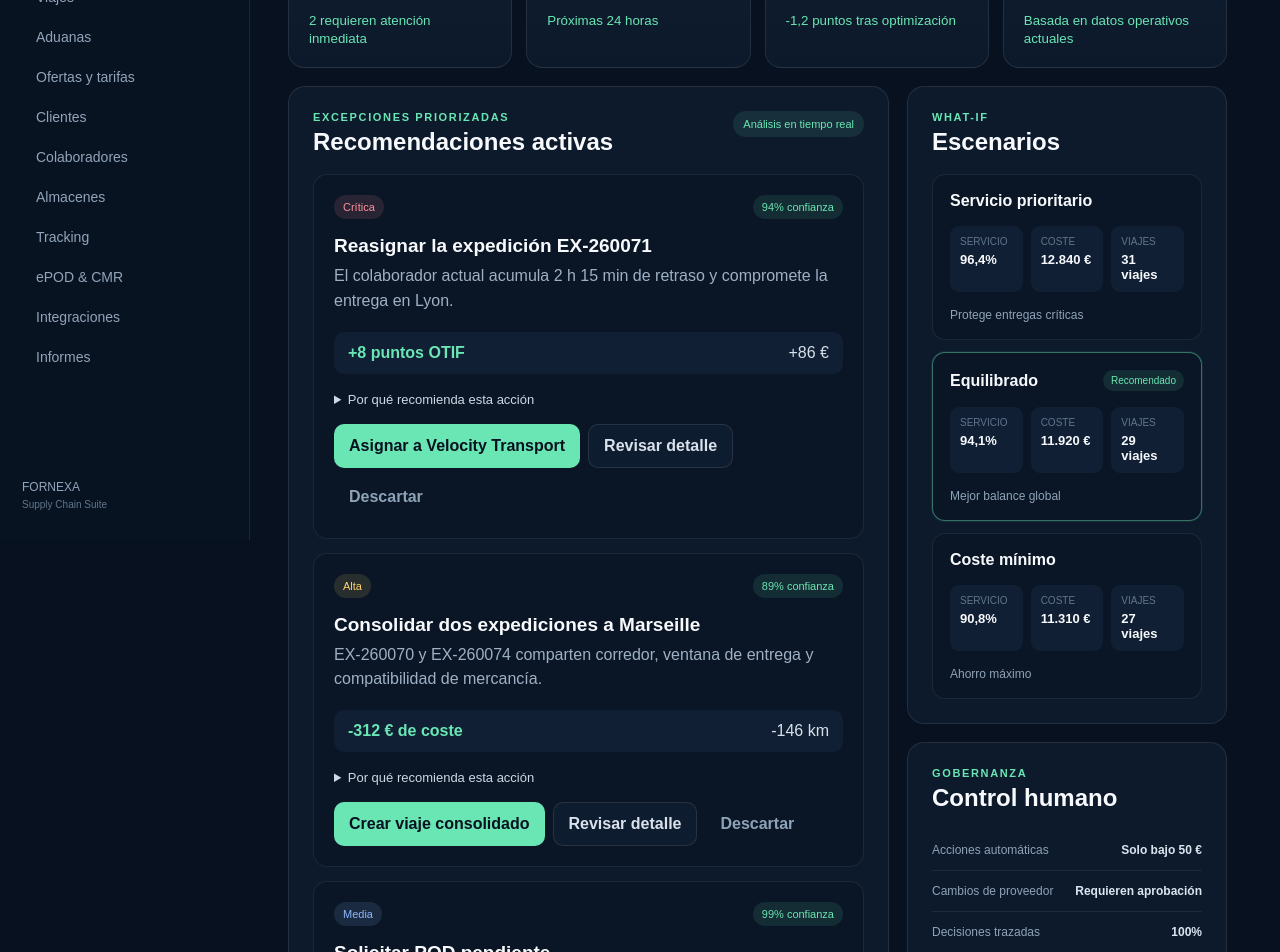
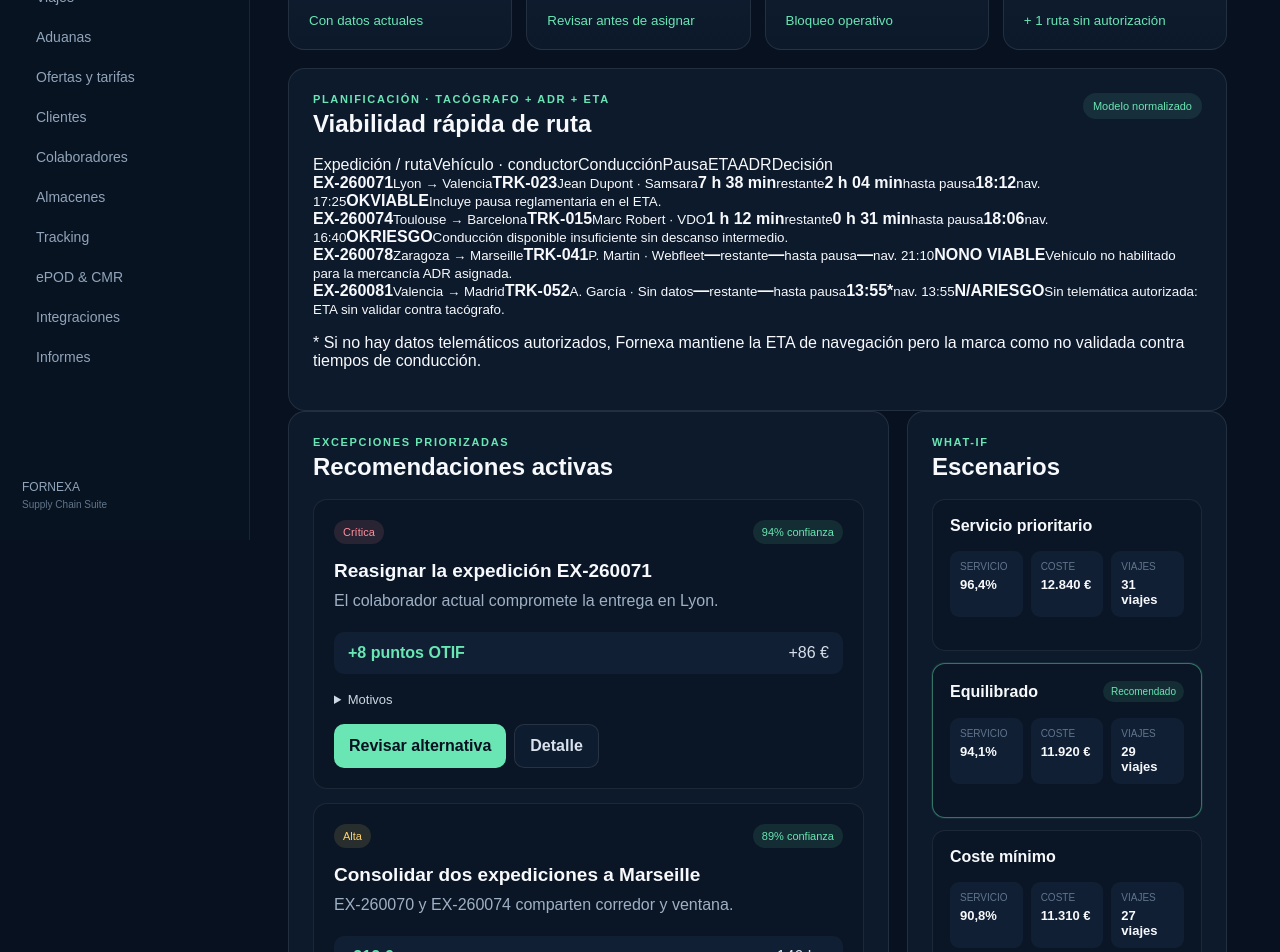
Before and after one commit to fragonh2-boop/Fornexa, a Next.js app: page /dashboard/decision-center in a window 1280 px wide. Shown: the part 260-1212 px from the top of the page. Built offline with nearby package versions, Linux system fonts and the light colour scheme.

Commit message:
Add telematics route feasibility to Decision Center

```diff
--- a/app/dashboard/decision-center/page.tsx
+++ b/app/dashboard/decision-center/page.tsx
@@ -1,146 +1,62 @@
 import Link from "next/link";
+import { routeFeasibilityDemo } from "../../../lib/telematics/providers";
 import styles from "./decision-center.module.css";
 
 const recommendations = [
-  {
-    priority: "Crítica",
-    title: "Reasignar la expedición EX-260071",
-    summary: "El colaborador actual acumula 2 h 15 min de retraso y compromete la entrega en Lyon.",
-    action: "Asignar a Velocity Transport",
-    confidence: 94,
-    impact: "+8 puntos OTIF",
-    cost: "+86 €",
-    reason: ["Disponibilidad confirmada", "98% puntualidad en esta ruta", "Capacidad ADR válida", "Entrega estimada hoy 19:10"],
-  },
-  {
-    priority: "Alta",
-    title: "Consolidar dos expediciones a Marseille",
-    summary: "EX-260070 y EX-260074 comparten corredor, ventana de entrega y compatibilidad de mercancía.",
-    action: "Crear viaje consolidado",
-    confidence: 89,
-    impact: "-312 € de coste",
-    cost: "-146 km",
-    reason: ["Ocupación prevista 87%", "Sin desvío superior a 18 min", "Mismo colaborador preferente", "Reducción estimada de CO₂: 11%"],
-  },
-  {
-    priority: "Media",
-    title: "Solicitar POD pendiente",
-    summary: "La expedición EX-260069 figura entregada, pero falta la prueba documental del destinatario.",
-    action: "Enviar solicitud automática",
-    confidence: 99,
-    impact: "Cierre documental",
-    cost: "0 €",
-    reason: ["Entrega confirmada por tracking", "Sin POD adjunto", "SLA documental: 4 horas", "Contacto operativo disponible"],
-  },
+  { priority:"Crítica", title:"Reasignar la expedición EX-260071", summary:"El colaborador actual compromete la entrega en Lyon.", action:"Revisar alternativa", confidence:94, impact:"+8 puntos OTIF", cost:"+86 €", reason:["Disponibilidad confirmada","Capacidad ADR válida","ETA ajustada por tacógrafo"] },
+  { priority:"Alta", title:"Consolidar dos expediciones a Marseille", summary:"EX-260070 y EX-260074 comparten corredor y ventana.", action:"Crear viaje consolidado", confidence:89, impact:"-312 €", cost:"-146 km", reason:["Ocupación prevista 87%","Mismo corredor","Sin incompatibilidad de mercancía"] },
+  { priority:"Media", title:"Solicitar POD pendiente", summary:"EX-260069 figura entregada sin prueba documental.", action:"Solicitar POD", confidence:99, impact:"Cierre documental", cost:"0 €", reason:["Entrega confirmada","Sin POD adjunto","SLA documental excedido"] },
 ];
 
-const scenarios = [
-  ["Servicio prioritario", "96,4%", "12.840 €", "31 viajes", "Protege entregas críticas"],
-  ["Equilibrado", "94,1%", "11.920 €", "29 viajes", "Mejor balance global"],
-  ["Coste mínimo", "90,8%", "11.310 €", "27 viajes", "Ahorro máximo"],
-];
+const scenarios=[["Servicio prioritario","96,4%","12.840 €","31 viajes"],["Equilibrado","94,1%","11.920 €","29 viajes"],["Coste mínimo","90,8%","11.310 €","27 viajes"]];
 
-export default function DecisionCenterPage() {
-  return (
-    <main className={styles.shell}>
+export default function DecisionCenterPage(){
+  const viable=routeFeasibilityDemo.filter(x=>x.status==="VIABLE").length;
+  const risk=routeFeasibilityDemo.filter(x=>x.status==="RIESGO").length;
+  const blocked=routeFeasibilityDemo.filter(x=>x.status==="NO VIABLE").length;
+  return <main className={styles.shell}>
     <aside className={styles.sidebar}>
       <Link href="/dashboard" className={styles.brand}>FORNEXA</Link>
       <nav className={styles.nav}>
-          <Link href="/dashboard">Control Tower</Link>
-          <Link className={styles.active} href="/dashboard/decision-center">Decision Center</Link>
-          <Link href="/dashboard/partidas">Partidas</Link>
-          <Link href="/dashboard/expediciones">Expediciones</Link>
-          <Link href="/dashboard/viajes">Viajes</Link>
-          <Link href="/dashboard/ofertas-tarifas">Ofertas y tarifas</Link>
-          <Link href="/dashboard/clientes">Clientes</Link>
-          <Link href="/dashboard/colaboradores">Colaboradores</Link>
-          <Link href="/dashboard/almacenes">Almacenes</Link>
-          <Link href="/dashboard/tracking">Tracking</Link>
-          <Link href="/dashboard/epod-cmr">ePOD & CMR</Link>
-          <Link href="/dashboard/informes">Informes</Link>
+        <Link href="/dashboard">Control Tower</Link><Link className={styles.active} href="/dashboard/decision-center">Decision Center</Link><Link href="/dashboard/partidas">Partidas</Link><Link href="/dashboard/expediciones">Expediciones</Link><Link href="/dashboard/viajes">Viajes</Link><Link href="/dashboard/ofertas-tarifas">Ofertas y tarifas</Link><Link href="/dashboard/clientes">Clientes</Link><Link href="/dashboard/tracking">Tracking</Link><Link href="/dashboard/epod-cmr">ePOD & CMR</Link><Link href="/dashboard/integraciones/telematica">Telemática</Link><Link href="/dashboard/informes">Informes</Link>
       </nav>
       <div className={styles.sidebarFooter}><span>FORNEXA Intelligence</span><small>Decisiones explicables y supervisadas</small></div>
     </aside>
 
     <section className={styles.content}>
       <header className={styles.header}>
-          <div>
-            <p className={styles.eyebrow}>DECISION INTELLIGENCE</p>
-            <h1>Centro de decisiones</h1>
-            <p>Prioriza excepciones, compara escenarios y aprueba acciones con trazabilidad completa.</p>
-          </div>
-          <div className={styles.headerActions}>
-            <button className={styles.secondary}>Actualizar análisis</button>
-            <button>Ejecutar plan recomendado</button>
-            <div className={styles.avatar}>FG</div>
-          </div>
+        <div><p className={styles.eyebrow}>DECISION INTELLIGENCE</p><h1>Centro de decisiones</h1><p>Información mínima para decidir rápido: viabilidad, riesgo, conducción disponible, ETA y bloqueos.</p></div>
+        <div className={styles.headerActions}><Link className={styles.telematicsLink} href="/dashboard/integraciones/telematica">Configurar telemática</Link><button className={styles.secondary}>Actualizar análisis</button><div className={styles.avatar}>FG</div></div>
       </header>
 
       <section className={styles.metrics}>
-          <article><span>Decisiones pendientes</span><b>7</b><small>2 requieren atención inmediata</small></article>
-          <article><span>Ahorro identificado</span><b>1.284 €</b><small>Próximas 24 horas</small></article>
-          <article><span>Riesgo OTIF</span><b>3,6%</b><small>-1,2 puntos tras optimización</small></article>
-          <article><span>Confianza del plan</span><b>92%</b><small>Basada en datos operativos actuales</small></article>
+        <article><span>Rutas viables</span><b>{viable}</b><small>Con datos actuales</small></article>
+        <article><span>En riesgo</span><b>{risk}</b><small>Revisar antes de asignar</small></article>
+        <article><span>No viables</span><b>{blocked}</b><small>Bloqueo operativo</small></article>
+        <article><span>Fuentes telemáticas</span><b>3</b><small>+ 1 ruta sin autorización</small></article>
       </section>
 
-        <section className={styles.layout}>
-          <div className={styles.mainColumn}>
-            <article className={styles.panel}>
-              <div className={styles.panelHeading}>
-                <div><p className={styles.eyebrow}>EXCEPCIONES PRIORIZADAS</p><h2>Recomendaciones activas</h2></div>
-                <span className={styles.live}>Análisis en tiempo real</span>
+      <article className={`${styles.panel} ${styles.routePanel}`}>
+        <div className={styles.panelHeading}><div><p className={styles.eyebrow}>PLANIFICACIÓN · TACÓGRAFO + ADR + ETA</p><h2>Viabilidad rápida de ruta</h2></div><span className={styles.live}>Modelo normalizado</span></div>
+        <div className={styles.routeTable}>
+          <div className={`${styles.routeRow} ${styles.routeHead}`}><span>Expedición / ruta</span><span>Vehículo · conductor</span><span>Conducción</span><span>Pausa</span><span>ETA</span><span>ADR</span><span>Decisión</span></div>
+          {routeFeasibilityDemo.map(r=><div className={styles.routeRow} key={r.expedition}>
+            <span><strong>{r.expedition}</strong><small>{r.route}</small></span>
+            <span><strong>{r.vehicle}</strong><small>{r.driver} · {r.provider}</small></span>
+            <span><strong>{r.remainingDriving}</strong><small>restante</small></span>
+            <span><strong>{r.nextBreak}</strong><small>hasta pausa</small></span>
+            <span><strong>{r.adjustedEta}</strong><small>nav. {r.navigationEta}</small></span>
+            <span><strong>{r.adr}</strong></span>
+            <span><b className={`${styles.status} ${r.status==="VIABLE"?styles.ok:r.status==="RIESGO"?styles.warn:styles.blocked}`}>{r.status}</b><small>{r.reason}</small></span>
+          </div>)}
         </div>
-              <div className={styles.recommendations}>
-                {recommendations.map((item) => (
-                  <section className={styles.recommendation} key={item.title}>
-                    <div className={styles.recommendationTop}>
-                      <span className={`${styles.priority} ${styles[item.priority.toLowerCase().replace("í", "i")]}`}>{item.priority}</span>
-                      <span className={styles.confidence}>{item.confidence}% confianza</span>
-                    </div>
-                    <h3>{item.title}</h3>
-                    <p>{item.summary}</p>
-                    <div className={styles.impactRow}><strong>{item.impact}</strong><span>{item.cost}</span></div>
-                    <details>
-                      <summary>Por qué recomienda esta acción</summary>
-                      <ul>{item.reason.map((reason) => <li key={reason}>{reason}</li>)}</ul>
-                    </details>
-                    <div className={styles.cardActions}>
-                      <button>{item.action}</button>
-                      <button className={styles.secondary}>Revisar detalle</button>
-                      <button className={styles.ghost}>Descartar</button>
-                    </div>
-                  </section>
-                ))}
-              </div>
-            </article>
-          </div>
-
-          <aside className={styles.sideColumn}>
-            <article className={styles.panel}>
-              <div className={styles.panelHeading}><div><p className={styles.eyebrow}>WHAT-IF</p><h2>Escenarios</h2></div></div>
-              <div className={styles.scenarios}>
-                {scenarios.map(([name, service, cost, trips, note], index) => (
-                  <section className={`${styles.scenario} ${index === 1 ? styles.recommended : ""}`} key={name}>
-                    <div className={styles.scenarioTitle}><h3>{name}</h3>{index === 1 && <span>Recomendado</span>}</div>
-                    <dl><div><dt>Servicio</dt><dd>{service}</dd></div><div><dt>Coste</dt><dd>{cost}</dd></div><div><dt>Viajes</dt><dd>{trips}</dd></div></dl>
-                    <p>{note}</p>
-                  </section>
-                ))}
-              </div>
+        <p className={styles.routeNote}>* Si no hay datos telemáticos autorizados, Fornexa mantiene la ETA de navegación pero la marca como no validada contra tiempos de conducción.</p>
       </article>
 
-            <article className={styles.panel}>
-              <div className={styles.panelHeading}><div><p className={styles.eyebrow}>GOBERNANZA</p><h2>Control humano</h2></div></div>
-              <div className={styles.governance}>
-                <div><span>Acciones automáticas</span><strong>Solo bajo 50 €</strong></div>
-                <div><span>Cambios de proveedor</span><strong>Requieren aprobación</strong></div>
-                <div><span>Decisiones trazadas</span><strong>100%</strong></div>
-                <div><span>Última actualización</span><strong>Hace 2 min</strong></div>
-              </div>
-            </article>
-          </aside>
+      <section className={styles.layout}>
+        <div className={styles.mainColumn}><article className={styles.panel}><div className={styles.panelHeading}><div><p className={styles.eyebrow}>EXCEPCIONES PRIORIZADAS</p><h2>Recomendaciones activas</h2></div></div><div className={styles.recommendations}>{recommendations.map(item=><section className={styles.recommendation} key={item.title}><div className={styles.recommendationTop}><span className={`${styles.priority} ${styles[item.priority.toLowerCase().replace("í","i")]}`}>{item.priority}</span><span className={styles.confidence}>{item.confidence}% confianza</span></div><h3>{item.title}</h3><p>{item.summary}</p><div className={styles.impactRow}><strong>{item.impact}</strong><span>{item.cost}</span></div><details><summary>Motivos</summary><ul>{item.reason.map(x=><li key={x}>{x}</li>)}</ul></details><div className={styles.cardActions}><button>{item.action}</button><button className={styles.secondary}>Detalle</button></div></section>)}</div></article></div>
+        <aside className={styles.sideColumn}><article className={styles.panel}><div className={styles.panelHeading}><div><p className={styles.eyebrow}>WHAT-IF</p><h2>Escenarios</h2></div></div><div className={styles.scenarios}>{scenarios.map(([name,service,cost,trips],i)=><section className={`${styles.scenario} ${i===1?styles.recommended:""}`} key={name}><div className={styles.scenarioTitle}><h3>{name}</h3>{i===1&&<span>Recomendado</span>}</div><dl><div><dt>Servicio</dt><dd>{service}</dd></div><div><dt>Coste</dt><dd>{cost}</dd></div><div><dt>Viajes</dt><dd>{trips}</dd></div></dl></section>)}</div></article><article className={styles.panel}><div className={styles.panelHeading}><div><p className={styles.eyebrow}>GOBERNANZA</p><h2>Control humano</h2></div></div><div className={styles.governance}><div><span>Sin telemática</span><strong>No bloquear; advertir</strong></div><div><span>ADR incompatible</span><strong>Bloqueo duro</strong></div><div><span>ETA recalculada</span><strong>Con pausa/descanso</strong></div><div><span>Decisiones trazadas</span><strong>100%</strong></div></div></article></aside>
       </section>
     </section>
-    </main>
-  );
+  </main>;
 }
```
Lines whose indentation alone changed are shown as unchanged.
